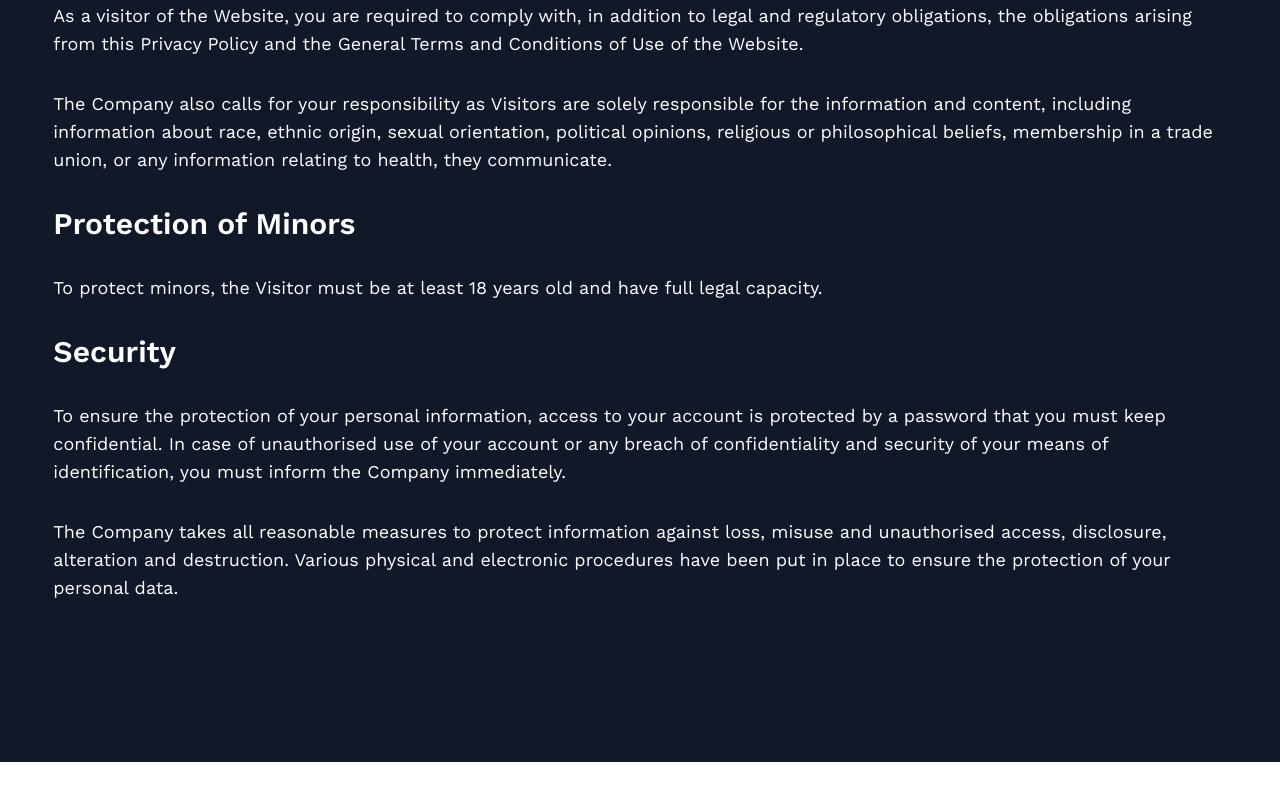
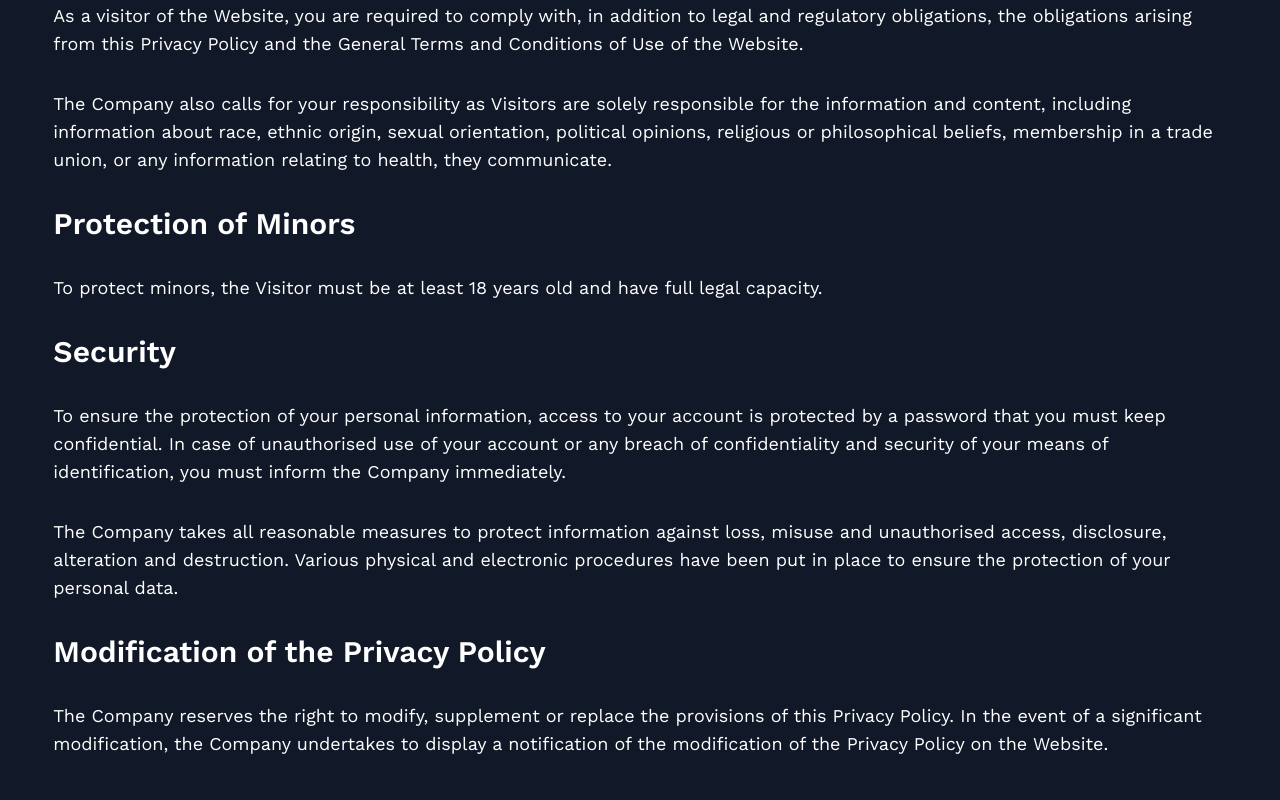
Before and after one commit to fhswno/offquest-website, a Next.js app: page /privacy in a window 1280 px wide. Shown: the part 3278-4078 px from the top of the page. Before the commit the page ends 4040 px from the top, so only its background shows below. Built offline with nearby package versions, Linux system fonts and the light colour scheme.

Commit message:
Add modification of Privacy Policy section

```diff
--- a/src/app/privacy/page.tsx
+++ b/src/app/privacy/page.tsx
@@ -244,6 +244,13 @@ const Page = () => {
           and destruction. Various physical and electronic procedures have been
           put in place to ensure the protection of your personal data.
         </p>
+        <h2 className="text-2xl font-semibold tablet:text-3xl">
+          Modification of the Privacy Policy{' '}
+        </h2>
+        The Company reserves the right to modify, supplement or replace the
+        provisions of this Privacy Policy. In the event of a significant
+        modification, the Company undertakes to display a notification of the
+        modification of the Privacy Policy on the Website.
       </section>
     </main>
   );
```
